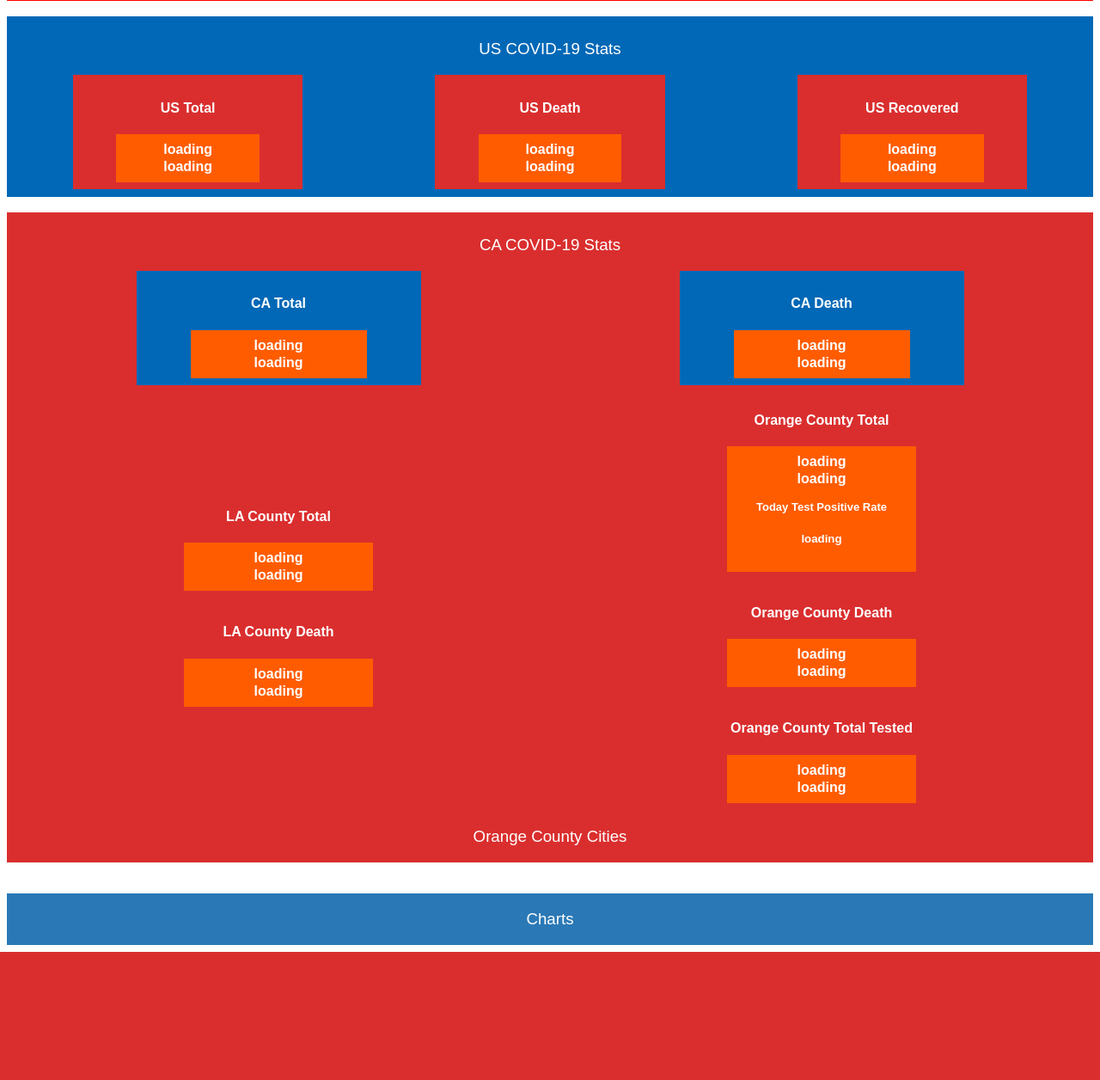
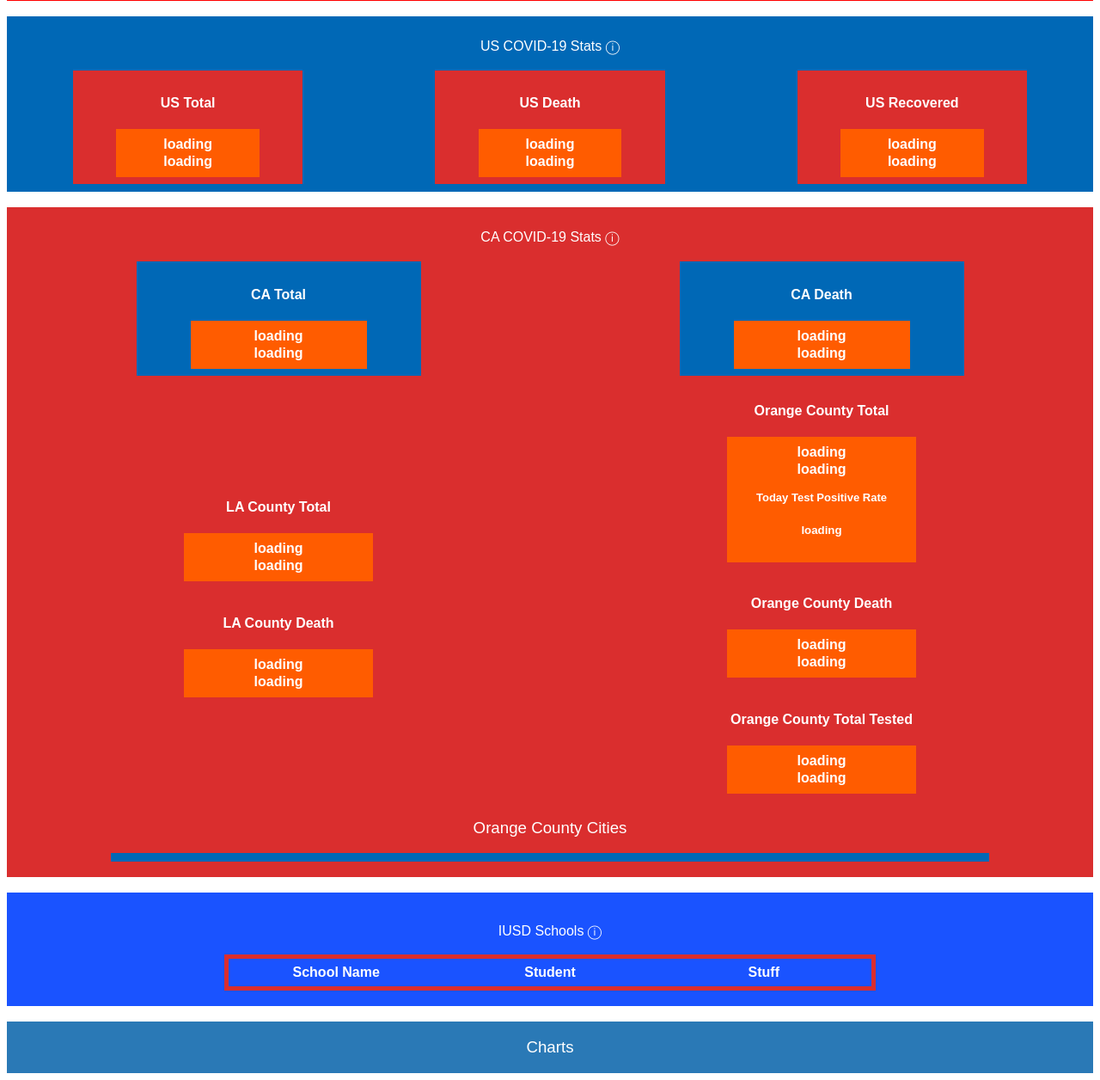
Before and after one commit to JiaqiWang18/snn-stats-backend, a Flask app: page / in a window 1280 px wide. Shown: the part 95-1351 px from the top of the page at 86% size. Before the commit the page ends 1202 px from the top, so only its background shows below. Run offline with Flask 2, Linux system fonts and the light colour scheme; data that the repository does not hold is empty; some libraries are stand-ins or nearby versions.

Commit message:
restyling

```diff
--- a/server/static/css/style.css
+++ b/server/static/css/style.css
@@ -3,7 +3,13 @@
 
 @media only screen and (max-width: 600px)
 {
-	th{
+	th.USTH,
+	th.CAth,
+	th.titleTh,
+	th.abtTH,
+	th.LAth,
+	th.OCth
+	{
 		display: inline;
 	}
 	.title{
@@ -14,9 +20,6 @@
 	}
 	.chartstyle{
 		width:90% !important;
-	}
-	.occityth{
-		text-align: right;
 	}
 }
 
@@ -189,7 +192,7 @@ table{
 .CAstats{
 	width: 100%;
 	background-color: #DA2E2E;
-	margin: auto;
+	margin: 0 auto;
 	padding-top: 8px;
 }
 
@@ -234,9 +237,21 @@ table{
 }
 
 /*OCcities*/
+
+.occitydiv{
+	max-height: 400px;
+	overflow-y: auto;
+	border: #0068B6;
+	border-style: solid;
+	border-width: 5px;
+	width: 80%;
+	margin: 0 auto;
+}
+
 .OCcity{
 	width: 100% !important;
 	border: none !important;
+
 }
 
 .occityth{
@@ -313,4 +328,60 @@ table{
 
 .schools {
     background-color:#1a53ff;
+    width:100%;
 }
+
+.schtable{
+    margin: 0 auto;
+	width: 60%;
+	border:  #DA2E2E;
+	border-style: solid;
+	border-width: 5px;
+	border-collapse: separate !important;
+}
+
+.schth{
+	color:white;
+	padding: 5px;
+	width: 33%;
+
+}
+
+.tooltip {
+	text-align: center;
+	position: relative;
+	display: inline-block;
+  }
+
+  .tooltip .tooltiptext {
+	visibility: hidden;
+	width: 120px;
+	background-color: #555;
+	color: #fff;
+	text-align: center;
+	border-radius: 6px;
+	padding: 5px 0;
+	position: absolute;
+	z-index: 1;
+	bottom: 125%;
+	left: 50%;
+	margin-left: -60px;
+	opacity: 0;
+	transition: opacity 0.3s;
+  }
+
+  .tooltip .tooltiptext::after {
+	content: "";
+	position: absolute;
+	top: 100%;
+	left: 50%;
+	margin-left: -5px;
+	border-width: 5px;
+	border-style: solid;
+	border-color: #555 transparent transparent transparent;
+  }
+
+  .tooltip:hover .tooltiptext {
+	visibility: visible;
+	opacity: 1;
+  }
--- a/server/static/js/main.js
+++ b/server/static/js/main.js
@@ -1,6 +1,5 @@
 function main(){
     $.get("/getData", function(data, status){
-        console.log(data)
         let raw = []
         let labels = []
         let rawNum = []
@@ -80,6 +79,24 @@ function main(){
             thNum.setAttribute("class","occityth")
             document.getElementById("OCCity").appendChild(tr)
         }
+
+         for (var i = raw.length-5; i < raw.length; i++){
+              console.log(Object.keys(raw))
+              var elements =
+              `<tr>
+                <th class = "schth">
+                    ${Object.keys(data)[i+11]}
+                </th>
+                <th class = "schth">
+                  ${raw[i][1].split(",")[0]}
+                </th>
+                <th class = "schth">
+                  ${raw[i][2].split(",")[0]}
+                </th>
+              </tr>
+              `
+              $("#schtable").append(elements);
+         }
     });
 }
 
@@ -253,7 +270,7 @@ function renderChart(label, data, xaxis, eleId, color) {
 }
 
 $( document ).ready(function() {
-  console.log = function() {}
+  //console.log = function() {}
 
   var modal = document.getElementById("myModal");
   var btn = document.getElementById("myBtn");
--- a/server/templates/covidstats.html
+++ b/server/templates/covidstats.html
@@ -4,21 +4,38 @@
 <meta charset="utf-8">
 <title>main</title>
 <style>
+	/* width */
+
 	::-webkit-scrollbar {
-        display: none;
-    }
+	width: 6px;
+	}
+
+	/* Track */
+	::-webkit-scrollbar-track {
+	background: #f1f1f1;
+	}
+
+	/* Handle */
+	::-webkit-scrollbar-thumb {
+	background: #888;
+	}
+
+	/* Handle on hover */
+	::-webkit-scrollbar-thumb:hover {
+	background: #555;
+	}
 </style>
 </head>
-<body>
+<body style="text-align: center;">
 
 	<link rel="stylesheet" href="{{ url_for('static', filename='css/style.css') }}">
 	<div class = "appcontainer">
 		<div class = "banner">
 			<table class = "bannerTb">
 				<tr class = "bannerTr">
-					<th><button class = "spacerbutton">About</button></th>
-					<th class = "titleTh"><h2 class = "font">Student News Network COVID-19 Dashboard</h2></th>
-					<th><button  type="button" id="myBtn" class = "spacerbutton realbutton">About</button></th>
+					<th class = "abtTH"><button class = "spacerbutton">About</button></th>
+					<th class = "abtTH titleTh"><h2 class = "font">Student News Network COVID-19 Dashboard</h2></th>
+					<th class = "abtTH"><button  type="button" id="myBtn" class = "spacerbutton realbutton">About</button></th>
 				</tr>
 			</table>
 		</div>
@@ -29,13 +46,19 @@
 			  <p>The casecounts displayed on this page automatically update every 30 minutes.
 			  All the casecounts are automaticlaly aggregated from our data sources and are stored in our database.
 				  Scroll down for charts. Daily increase will be displayed with a "+" sign if posted by the data sources.
+				  Data updates every 30 minutes.
 			</div>
 
 		  </div>
 		<br>
 		<div class = "USstats">
-			<h3 class = "title">US COVID-19 Stats</h3>
-
+			<br>
+			<div class = "title tooltip">US COVID-19 Stats &#9432;<span class="tooltiptext">
+				Sources:
+				<a href="https://www.worldometers.info/coronavirus/country/us/">US</a>
+			</span></div>
+			<br>
+			<br>
 			<table class = "USstatstb">
 				<tr>
 					<th class = "USTH">
@@ -93,11 +116,19 @@
 		<br>
 
 		<div class = "CAstats">
-			<h3 class = "title">CA COVID-19 Stats</h3>
+			<br>
+			<div class = "title tooltip">CA COVID-19 Stats &#9432;<span class="tooltiptext">
+				Sources:
+				<a href="https://www.latimes.com/projects/california-coronavirus-cases-tracking-outbreak/">CA, </a>
+				<a href="http://www.publichealth.lacounty.gov/media/Coronavirus/locations.htm">LA County, </a>
+				<a href="https://occovid19.ochealthinfo.com/coronavirus-in-oc">OC</a>
+			</span></div>
+			<br>
+			<br>
 
 			<table class = "CAstatstb">
 				<tr>
-					<th>
+					<th class = "CAth">
 						<div class = "CAstatscell">
 							<h4  class = "sub" id = "CATTlbl">CA Total</h4>
 							<div class = "CAnumcell">
@@ -113,7 +144,7 @@
 							</div>
 						</div>
 					</th>
-					<th>
+					<th class = "CAth">
 						<div class = "CAstatscell">
 							<h4  class = "sub" id = "CADlbl">CA Death</h4>
 							<div class = "CAnumcell">
@@ -244,12 +275,37 @@
 				</tr>
 			</table>
 			<h3 class = "title">Orange County Cities</h3>
-			<table class = "OCcity" id = "OCCity"></table>
+			<div style="text-align: center; width: 100%;">
+				<div class="occitydiv">
+					<table class = "OCcity" id = "OCCity"></table>
+				</div>
+			</div>
+		<br>
 		</div>
 		<br>
 		<div class = "schools">
-			<table id = "schtable">
+			<br>
+			<br>
+			<div class = "title tooltip">IUSD Schools &#9432;<span class="tooltiptext">
+				Sources: <a href="https://iusd.org/covid-19-resource-page/covid-19-dashboard">IUSD Dashboard</a>
+
+			</span></div>
+			<br>
+			<br>
+			<table class = "schtable" id = "schtable">
+				<tr>
+					<th class = "schth">
+						School Name
+					</th>
+					<th class = "schth">
+						Student
+					</th>
+					<th class = "schth">
+						Stuff
+					</th>
+				</tr>
 			</table>
+			<br>
 		</div>
 		<br>
 		<div class = "charts">
```
